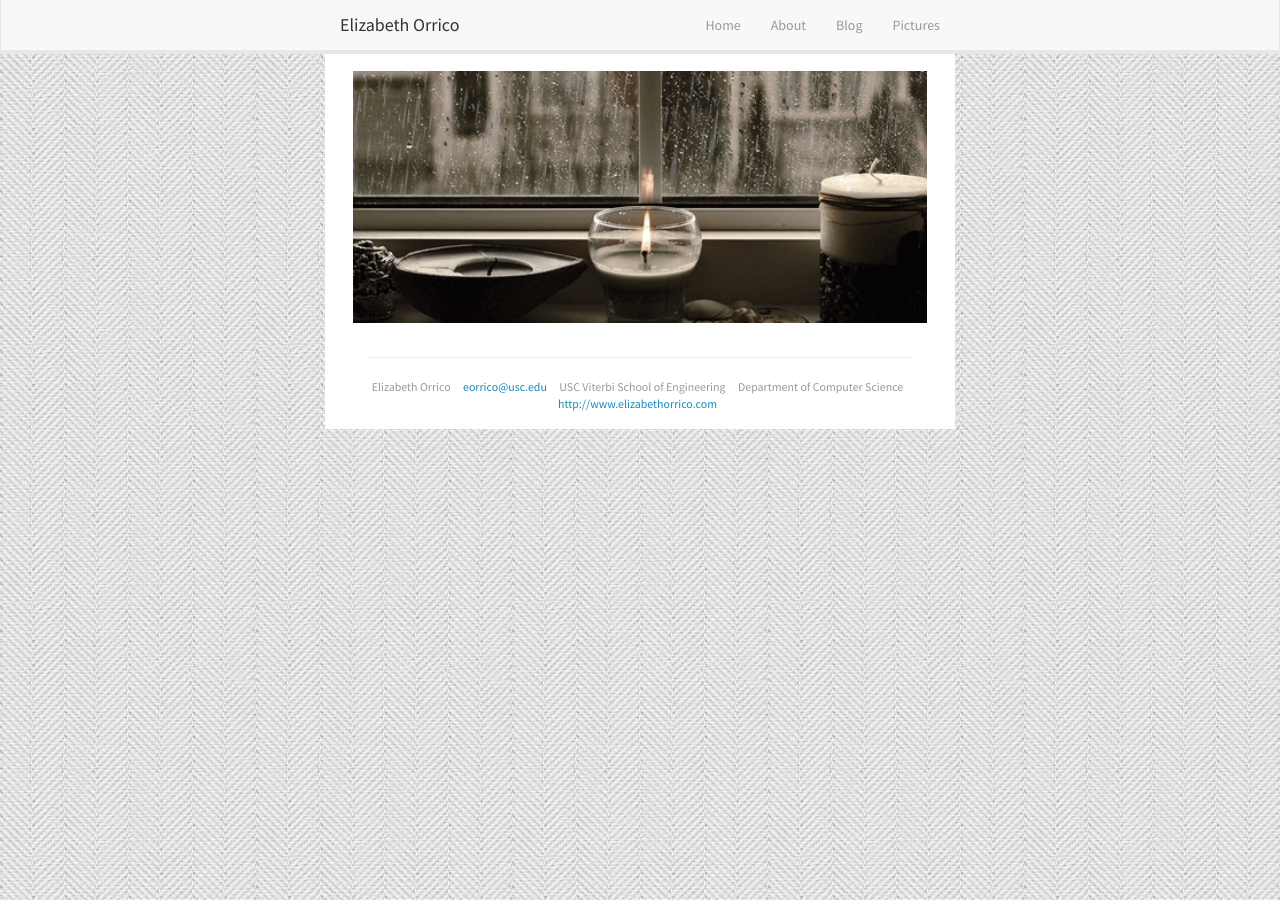
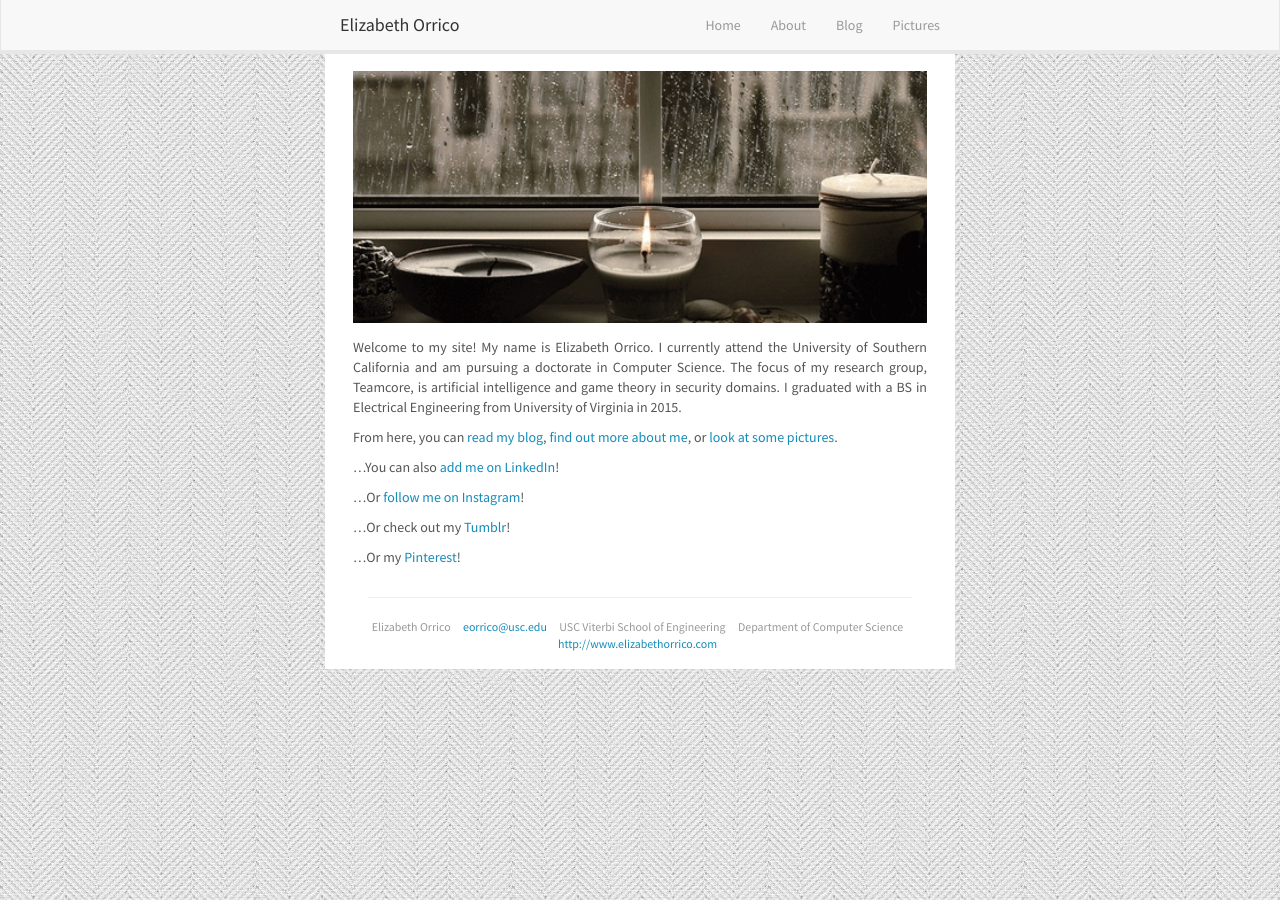
Before and after one commit to andybarron/emo7bf.github.io, a Jekyll site: the page built from index.md, in a window 1280 px wide. Built offline with Jekyll 4.4.1, drawn with Linux system fonts in a browser that asks for light colours; some of the changed lines change nothing that is shown.

Commit message:
Update front page blurb

```diff
--- a/index.md
+++ b/index.md
@@ -4,17 +4,14 @@ layout: default
 
 <div class="splash"></div>
 
+Welcome to my site! My name is Elizabeth Orrico. I currently attend the University of Southern California and am pursuing a doctorate in Computer Science. The focus of my research group, Teamcore, is artificial intelligence and game theory in security domains. I graduated with a BS in Electrical Engineering from University of Virginia in 2015.
 
-<!-- Lorem ipsum dolor sit amet, consectetur adipiscing elit. Etiam gravida pulvinar porta. Nulla pharetra venenatis lectus in tincidunt. Duis vitae semper eros, non tempus turpis. Suspendisse eu ex vitae velit porttitor semper. Ut nec volutpat sem, eu egestas lacus. In dapibus, libero id porttitor fringilla, elit eros sollicitudin tellus, sed lacinia felis sapien sed ante. Morbi at leo eget neque eleifend vehicula. Praesent sed venenatis ante.
+From here, you can [read my blog](/blog/), [find out more about me](/about/), or [look at some pictures](/pictures/).
 
+...You can also [add me on LinkedIn](https://www.linkedin.com/in/eorrico)!
 
-In malesuada lacus libero, et faucibus sem vehicula non. Nunc volutpat quis magna vel tincidunt. Aliquam sollicitudin libero mi, sit amet aliquet justo efficitur non. Class aptent taciti sociosqu ad litora torquent per conubia nostra, per inceptos himenaeos. Aenean justo est, volutpat vitae metus in, scelerisque molestie justo. Fusce at tincidunt leo. Suspendisse malesuada, nunc sed imperdiet aliquam, ante sapien placerat nisl, aliquam ultrices tortor risus sed orci. Praesent interdum, orci eget elementum ullamcorper, felis magna consequat quam, sed pretium lacus nisi vel lorem. Maecenas posuere, ligula nec tristique cursus, mi nisl sodales sapien, eget feugiat nisl purus sed neque. Donec ornare est a nibh gravida maximus. Fusce odio libero, pharetra quis ligula nec, accumsan finibus erat. Aenean sit amet fermentum ante.
+...Or [follow me on Instagram](https://instagram.com/elizaorrico/)!
 
+...Or check out my [Tumblr](http://elizabeth-orrico.tumblr.com/)!
 
-Cras fermentum, dolor sed placerat accumsan, risus erat luctus purus, ac varius dui dui eget lorem. Morbi ante ex, laoreet ut ligula aliquet, convallis lacinia libero. Fusce imperdiet ultrices dictum. Pellentesque dictum mi facilisis dui tempor, vitae mollis magna gravida. Fusce eros quam, molestie et odio ac, ultricies viverra arcu. Nam porta quis libero a dignissim. Suspendisse vestibulum, ante vitae consequat blandit, urna est molestie nunc, eget tempus augue tortor eget sem. Class aptent taciti sociosqu ad litora torquent per conubia nostra, per inceptos himenaeos. Donec lorem turpis, cursus in eleifend nec, malesuada commodo lorem.
-
-
-Cras neque augue, accumsan at massa id, imperdiet hendrerit massa. Nunc in est aliquam, blandit nunc quis, tincidunt lorem. Maecenas pretium lorem augue, id mattis ligula sodales sit amet. In suscipit dui urna. Aliquam vel risus vitae nunc volutpat porttitor. Cras tempor scelerisque tellus non blandit. Vivamus hendrerit ligula vel ligula cursus tempus. In id ullamcorper tellus, non feugiat leo. In accumsan malesuada vehicula. Sed in ligula magna. Maecenas ante nisi, imperdiet non vehicula non, finibus non tortor. Vestibulum faucibus vehicula dignissim.
-
-
-Morbi hendrerit porta ante, finibus fermentum enim congue vel. Ut pellentesque quis massa vel pulvinar. Praesent mollis dui vitae ipsum posuere, ut pharetra metus lacinia. Vestibulum faucibus sapien elit, vitae ornare mi feugiat in. Cras nunc lectus, eleifend sed lorem at, feugiat ullamcorper nisi. Etiam eu ante nec risus tristique rhoncus. Integer sollicitudin justo nec quam malesuada tincidunt. Integer eget nibh leo. Aliquam cursus semper odio vel consequat. Class aptent taciti sociosqu ad litora torquent per conubia nostra, per inceptos himenaeos. -->
+...Or my [Pinterest](https://www.pinterest.com/elizorr/)!
```
